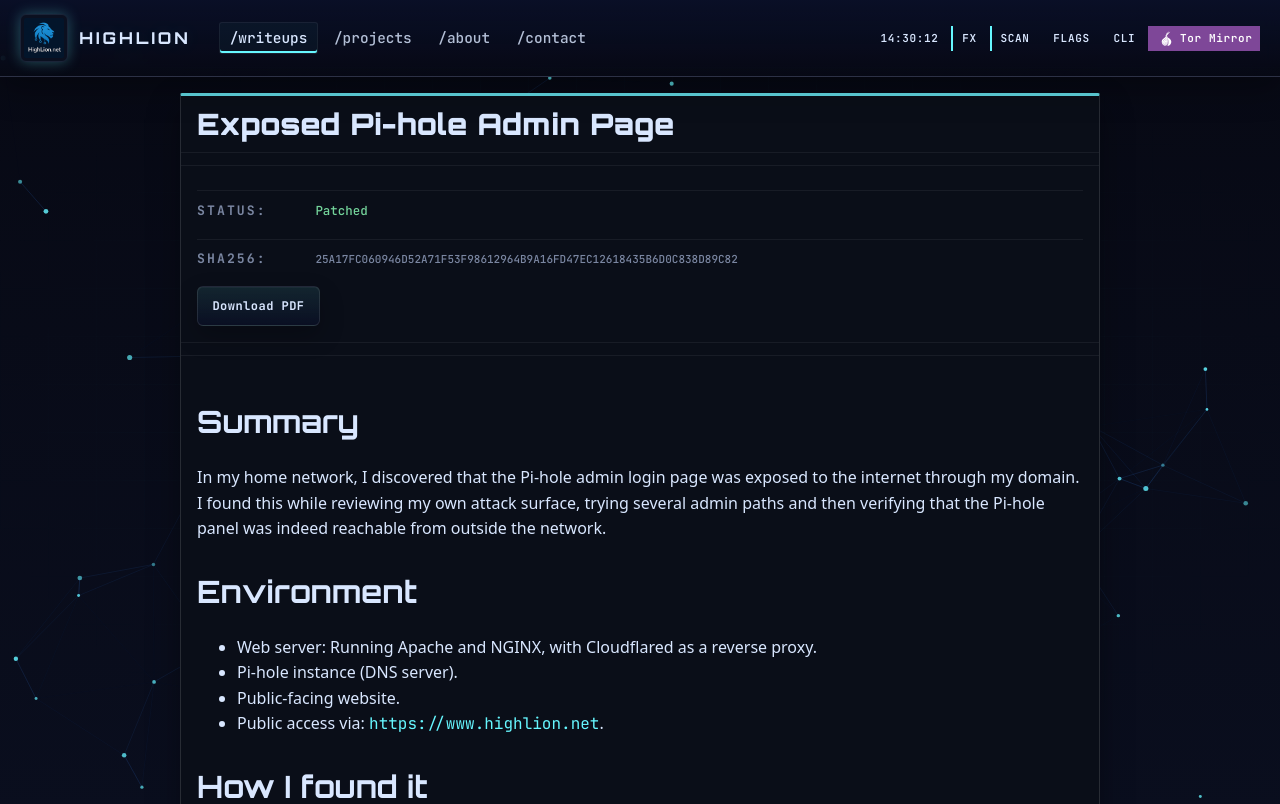
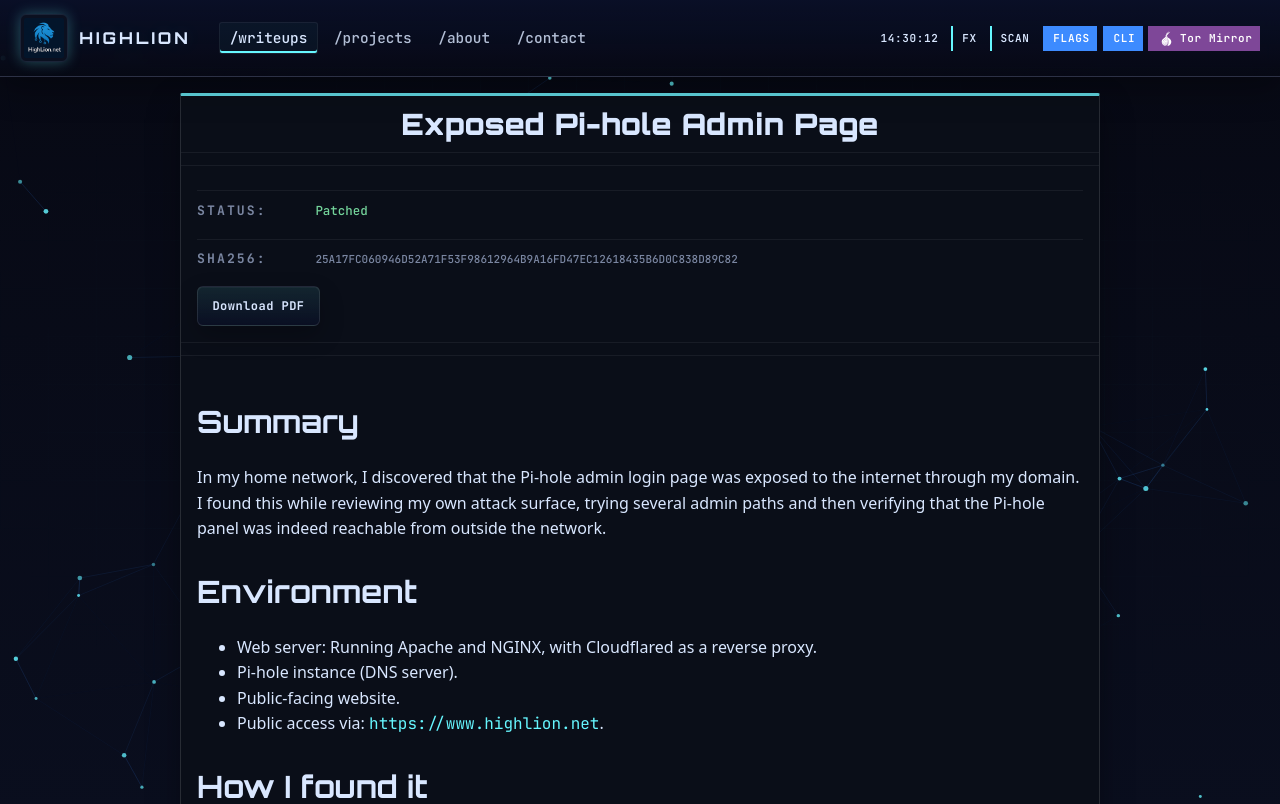
Before and after one commit to HighLionNet/highlion-website, a PHP site: page /writeups/pihole.html in a window 1280 px wide. Shown: the top 804 px of the page. Run offline with PHP 8.4, Linux system fonts and the light colour scheme.

Commit message:
keep FLAGS/CLI colors and centered writeup titles

```diff
--- a/css/style.css
+++ b/css/style.css
@@ -1902,6 +1902,12 @@ h3 {
   max-width: none;
   font-size: clamp(1.3rem, 2.3vw, 1.85rem);
 }
+.article-head .page-head-row {
+  justify-content: center;
+}
+.article-head .page-head-row h1 {
+  text-align: center;
+}
 
 .article-meta,
 .article-content {
@@ -3318,6 +3324,18 @@ h3 {
   border-color: #7e4798;
   color: #fff;
   background: #7e4798;
+}
+
+#navFlags,
+#navCli {
+  border-color: #3d8bff;
+  color: #fff;
+  background: #3d8bff;
+}
+#navFlags:hover,
+#navCli:hover {
+  border-color: #5aa0ff;
+  background: #5aa0ff;
 }
 
 .nav-tor img {
```
